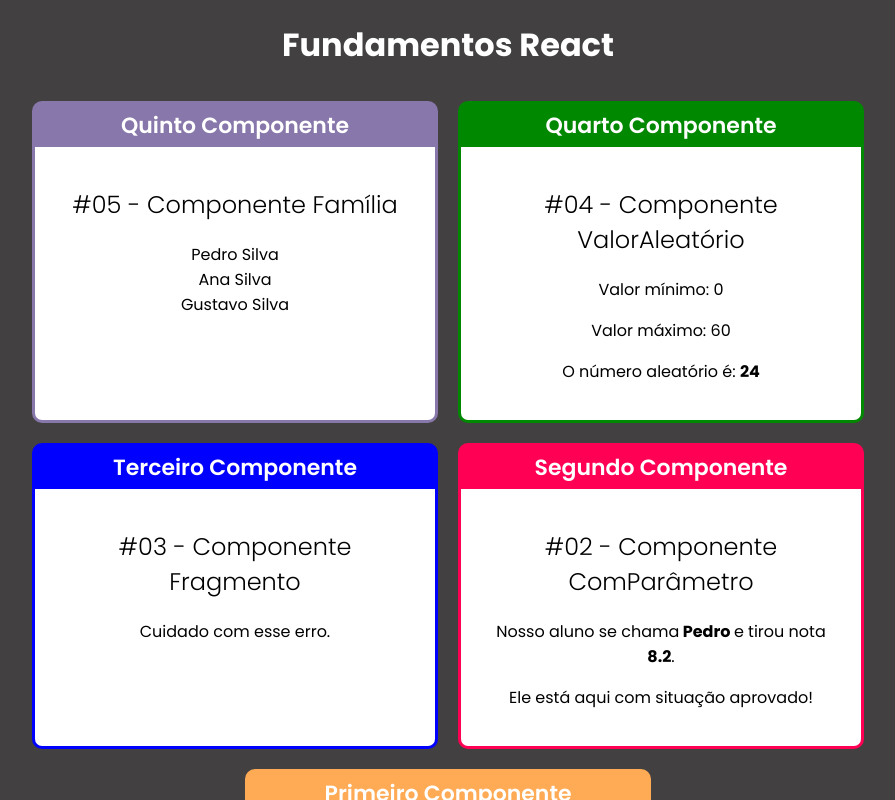
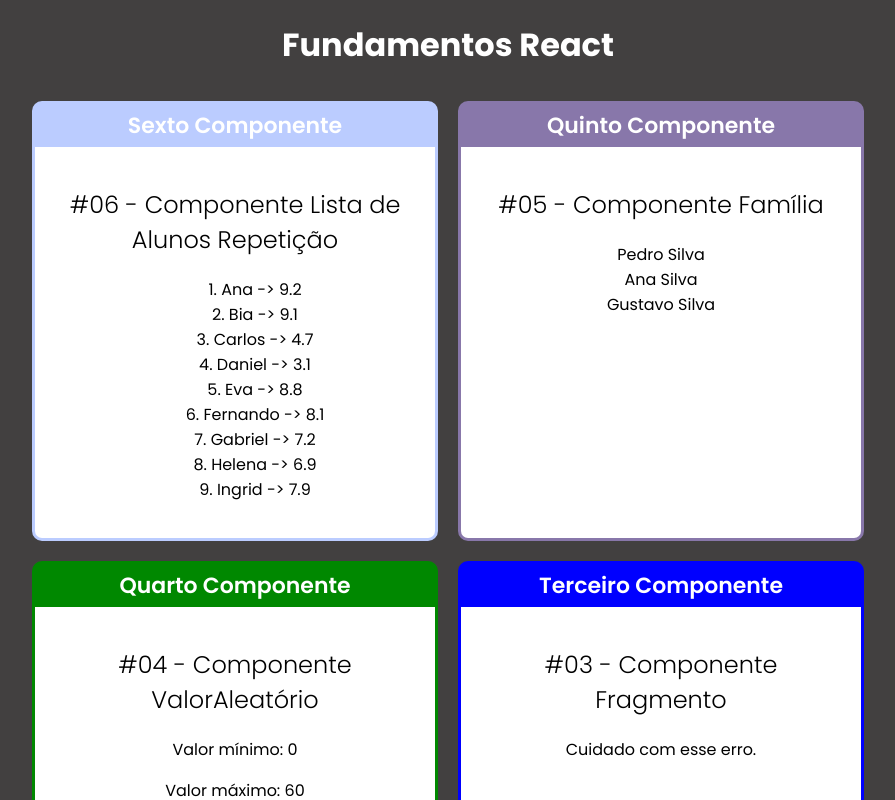
Before and after one commit to barbaracalderon/fundamentos-react, a React (Create React App) app: page / in a window 1280 px wide. Shown: the top 800 px of the page, without its empty margins (192-1087 px from the left). Built offline with nearby package versions, Linux system fonts and the light colour scheme.

Commit message:
Created 6th card -> students repetition using .map()

```diff
--- a/src/App.jsx
+++ b/src/App.jsx
@@ -7,11 +7,15 @@
 import Card from "./components/layout/Card";
 import Familia from "./components/basicos/Familia";
 import FamiliaMembro from "./components/basicos/FamiliaMembro";
+import ListaAlunos from "./components/repeticao/ListaAlunos";
 
 export default () =>
     <div id="App">
         <h1>Fundamentos React</h1>
         <div className="Cards">
+            <Card titulo="Sexto Componente" color="#bcf">
+                <ListaAlunos />
+            </Card>
             <Card titulo="Quinto Componente" color="#87A">
                 <Familia sobrenome="Silva">
                     <FamiliaMembro nome="Pedro" />
--- /dev/null
+++ b/src/components/repeticao/ListaAlunos.jsx
@@ -0,0 +1,21 @@
+import React from 'react'
+import alunos from '../../data/alunos.js'
+
+export default props => {
+    const listaDeAlunos = alunos.map((aluno) => {
+        return (
+                <li key={aluno.id}>
+                    { aluno.id }. { aluno.nome } -> { aluno.nota }
+                </li>
+        );
+    });
+
+    return (
+        <div>
+            <h2>#06 - Componente Lista de Alunos Repetição</h2>
+            <ul style={ { listStyle: 'none' } }>
+                { listaDeAlunos }
+            </ul>
+        </div>
+    )
+}
--- /dev/null
+++ b/src/data/alunos.js
@@ -0,0 +1,11 @@
+export default [
+    { id: 1, nome: 'Ana', nota: 9.2 },
+    { id: 2, nome: 'Bia', nota: 9.1 },
+    { id: 3, nome: 'Carlos', nota: 4.7 },
+    { id: 4, nome: 'Daniel', nota: 3.1 },
+    { id: 5, nome: 'Eva', nota: 8.8 },
+    { id: 6, nome: 'Fernando', nota: 8.1 },
+    { id: 7, nome: 'Gabriel', nota: 7.2 },
+    { id: 8, nome: 'Helena', nota: 6.9 },
+    { id: 9, nome: 'Ingrid', nota: 7.9 }
+]
```
